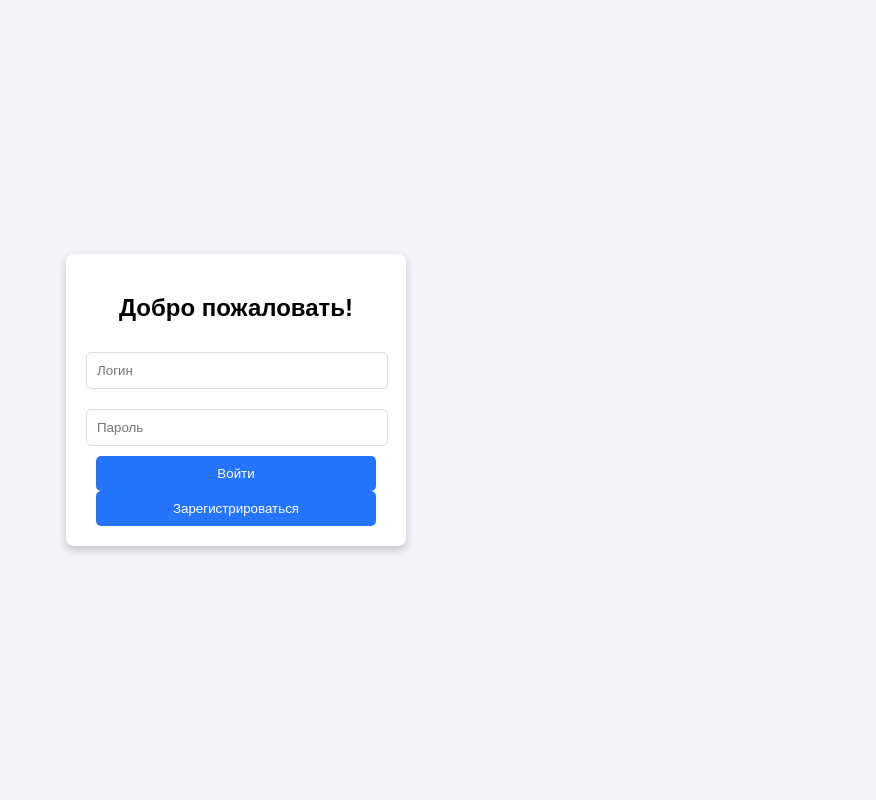
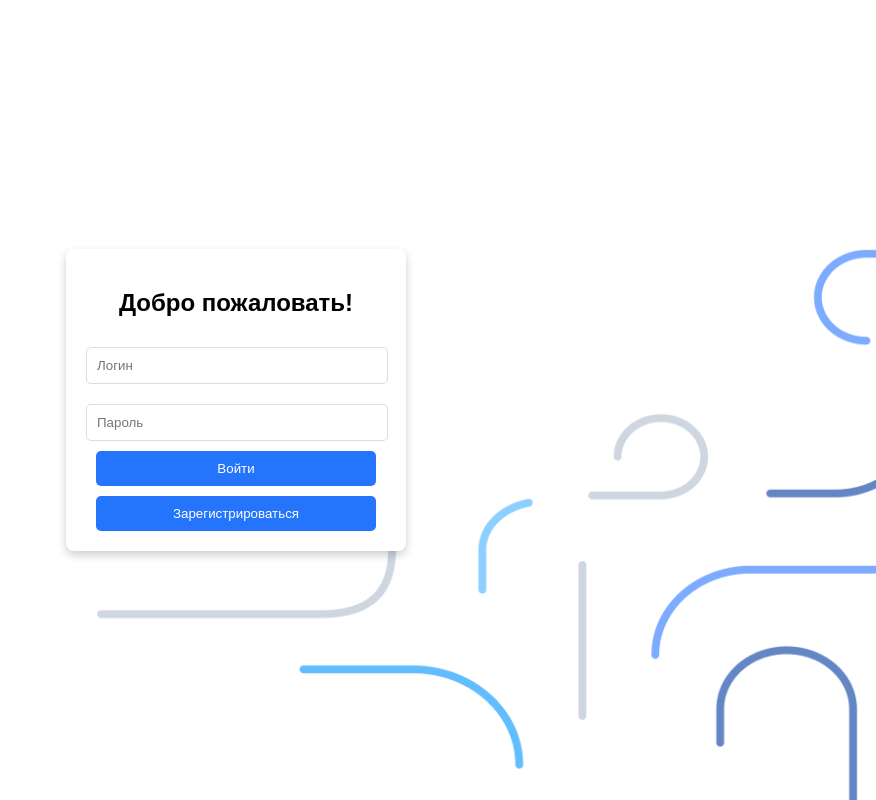
Before and after one commit to KGxALIHAN/fat_prople, a Flask app: page / in a window 1280 px wide. Shown: the whole page, without its empty margins (404-1280 px from the left). Run offline with Flask 3, Linux system fonts and the light colour scheme.

Commit message:
add new custom

```diff
--- a/templates/login.html
+++ b/templates/login.html
@@ -7,20 +7,23 @@
     <style>
         body {
             font-family: Arial, sans-serif;
-            background-color: #f4f4f9;
             display: flex;
             justify-content: center;
             align-items: center;
             height: 100vh;
             margin: 0;
+            background: url("/static/bg.png") no-repeat ;
+            background-size:contain; /* Это заставит фон адаптироваться к размеру экрана */
+            background-position:500px;
         }
-        .container {
+       .container {
             background: white;
             padding: 20px;
             border-radius: 8px;
             box-shadow: 0 4px 10px rgba(0, 0, 0, 0.2);
             width: 300px;
             text-align: center;
+
         }
         input {
             width: calc(100% - 20px);
@@ -41,6 +44,14 @@
         button:hover {
             background: #1e5db8;
         }
+        .buttons {
+            display: flex;
+            justify-content: center;
+            align-items: center;
+            flex-direction: column;
+            gap: 10px;
+        }
+
     </style>
 </head>
 <body>
@@ -49,9 +60,14 @@
         <form method="POST">
             <input type="text" name="username" placeholder="Логин" required>
             <input type="password" name="password" placeholder="Пароль" required>
-            <button type="submit" name="action" value="login">Войти</button>
-            <button type="submit" name="action" value="register">Зарегистрироваться</button>
+
+            <div class="buttons">
+                <button type="submit" name="action" value="login">Войти</button>
+                <button type="submit" name="action" value="register">Зарегистрироваться</button>
+            </div>
+
         </form>
-    </div>
+
+                </div>
 </body>
 </html>
--- a/templates/main.html
+++ b/templates/main.html
@@ -9,6 +9,8 @@
         body {
             font-family: Arial, sans-serif;
             background: linear-gradient(120deg, #f6d365, #fda085);
+            background-image: url("/static/orangegirl.png") no-repeat;
+            background-size: 100px;
             margin: 0;
             padding: 0;
             display: flex;
```
Also changed, not shown: pyrightconfig.json (added, +12 -0 lines), static/bg.png (added), static/orangeboy.png (added), static/orangegirl.png (added), users.db, 1 other file.
